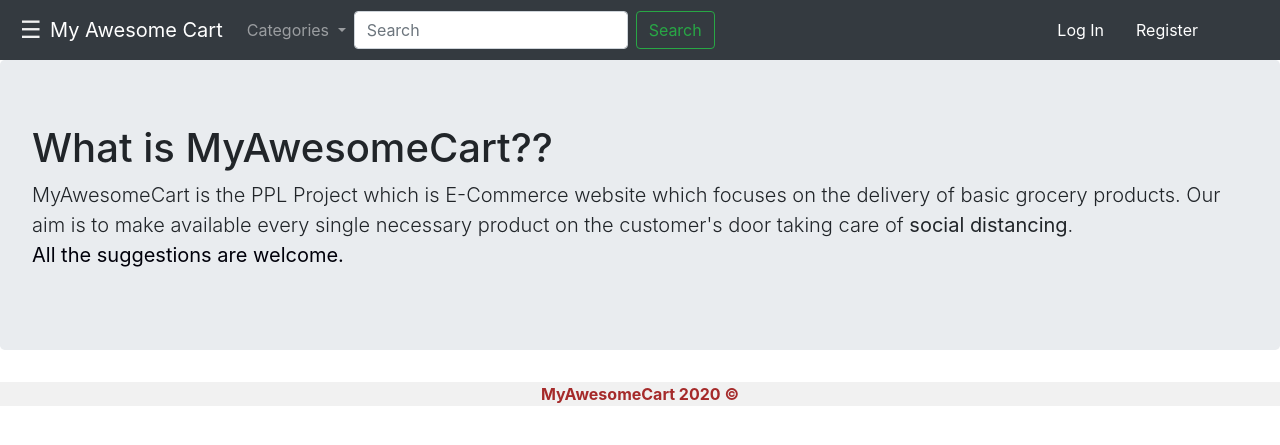
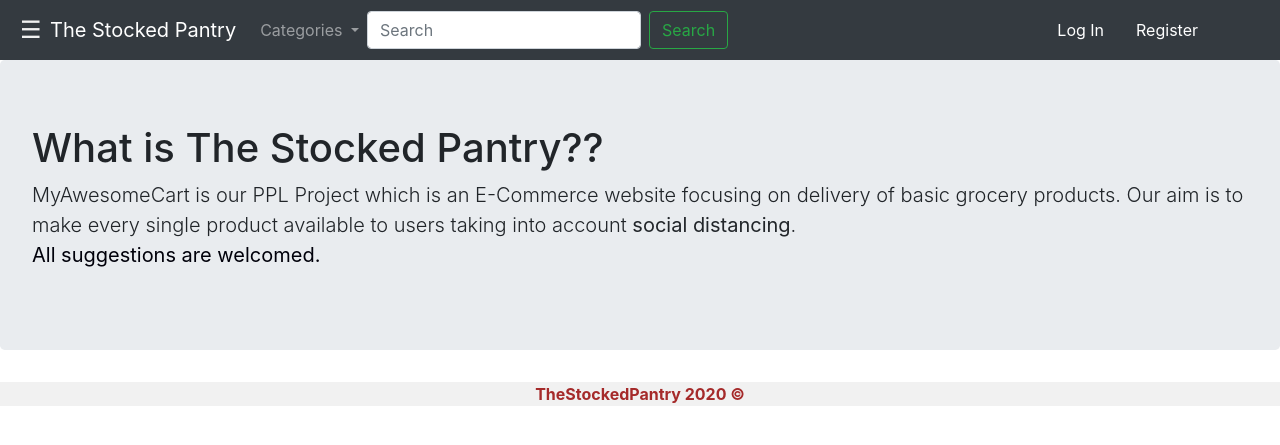
Before and after one commit to Roshan23699/E-Commercewebsite, a Django app: page /about/ in a window 1280 px wide. Shown: the top 445 px of the page. Run offline with Django 3.2, Linux system fonts and the light colour scheme; some libraries are stand-ins or nearby versions.

```diff
--- a/shop/templates/shop/about.html
+++ b/shop/templates/shop/about.html
@@ -1,13 +1,13 @@
 {% extends 'shop/basic.html' %}
 {% block body %}
 <div class="jumbotron">
-	<h1>What is MyAwesomeCart??</h1>
+	<h1>What is The Stocked Pantry??</h1>
 <p class="lead">
-	MyAwesomeCart is the PPL Project which is E-Commerce website which focuses on the delivery of basic grocery products.
-	Our aim is to make available every single necessary product on the customer's door taking care of
+	MyAwesomeCart is our PPL Project which is an E-Commerce website focusing on delivery of basic grocery products.
+	Our aim is to make every single product available to users taking into account
 	<b>social distancing</b>.
 	<br>
-	<b style="color:#00000a">All  the suggestions are welcome.</b>
+	<b style="color:#00000a">All suggestions are welcomed.</b>
 </p>
 </div>
 {% endblock %}
--- a/shop/templates/shop/basic.html
+++ b/shop/templates/shop/basic.html
@@ -12,7 +12,7 @@
 		<!-- <link rel="stylesheet" href="https://maxcdn.bootstrapcdn.com/bootstrap/3.3.7/css/bootstrap.min.css"> -->
 
 
-	<title>{% block title %}MyAwesomeCart, Home{% endblock %}</title>
+	<title>{% block title %}TheStockedPantry, Home{% endblock %}</title>
 	<style>
 		.nav-link {
 			display: inline-block;
@@ -92,7 +92,7 @@
 	<nav class="navbar navbar-expand-lg bg-dark navbar-inverse navbar-dark">
 		<span class="m-1" style="font-size:1.5rem;cursor:pointer;color:#f1f1f1" onclick="openNav()">&#9776;</span>
 		<span>&nbsp;</span>
-		<a class="navbar-brand" href="{% url 'shopHome' %}">My Awesome Cart</a>
+		<a class="navbar-brand" href="{% url 'shopHome' %}">The Stocked Pantry</a>
 
 		<button class="navbar-toggler" type="button" data-toggle="collapse" data-target="#navbarSupportedContent"
 		aria-controls="navbarSupportedContent" aria-expanded="false" aria-label="Toggle navigation">
@@ -113,7 +113,7 @@
 			<div class="dropdown-menu" aria-labelledby="navbarDropdown">
 				<a class="dropdown-item" href="{% url 'Grocery' %}">Grocery</a>
 				<a class="dropdown-item" href="{% url 'Vegetables' %}">Vegetables</a>
-				<div class="dropdown-divider"></div>
+<!--				<div class="dropdown-divider"></div>-->
 				<a class="dropdown-item" href="{% url 'Fruits' %}">Fruits</a>
 			</div>
 		</li>
@@ -131,7 +131,7 @@
 		{% if user.is_authenticated %}
 
 		<div class="nav-item ">
-			<a class="nav-link" href="{% url 'profile' %}"><img class="rounded-circle article-img" src="{{ request.user.profile.image.url }}" id="img" style="width:25px;"></a></div>
+			<a class="nav-link" href="{% url 'profile' %}"><img class="rounded-circle article-img" src="{{ request.user.profile.image.url }}" style="width:25px;"></a></div>
 <!--		<div class="nav-item ">-->
 <!--			<a class="nav-link" href="{% url 'profile' %}">{{ user.username }}</a>-->
 <!--		</div>-->
@@ -161,7 +161,7 @@
 	<div class="overlay-content">
 		<span class="" style="font-size:1.5rem;cursor:pointer;color:#f1f1f1;position:absolute;left:9%;top:5%;" onclick="closeNav()">&#9776;</span>
 		{% if user.is_authenticated %}
-		<a  href="{% url 'profile' %}"><img class="rounded-circle article-img" src="{{ request.user.profile.image.url }}" id="img" style="width:25px;"><b><small>&nbsp;&nbsp;Hello, {{request.user}}</small></b></a>
+		<a  href="{% url 'profile' %}"><img class="rounded-circle article-img" src="{{ request.user.profile.image.url }}" id="img" style="width:40px;"><b><small>&nbsp; {{request.user}}</small></b></a>
 		{% endif %}
 	  <a href="{% url 'AboutUs' %}">About</a>
 	  <a href="{% url 'wishlist' idz=0 typer='none' %}">Wishlist</a>
@@ -217,7 +217,7 @@ function closeNav() {
 
 {% block rest %}{% endblock %}
 <div class="footer">
-	<p>MyAwesomeCart 2020 &copy;</p>
+	<p>TheStockedPantry 2020 &copy;</p>
 </div>
 
 
--- a/shop/views.py
+++ b/shop/views.py
@@ -189,7 +189,7 @@ def order(request):
 	message = message + "\n"
 	message = message + f"Total Price: {sum1}"
 	message = message + "\n"
-	message = message + " Thank you for using MyAwesomeCart.\n"
+	message = message + " Thank you for using The Stocked Pantry.\n"
 	msg.set_content(message)
 	msg['Subject'] = subject
 	msg['From'] = "myawesomecart@gmail.com"
--- a/users/models.py
+++ b/users/models.py
@@ -74,6 +74,7 @@ class Orders(models.Model):
     date = models.DateTimeField(default=timezone.now)
     shipped = models.CharField(max_length=300, default='')
     iscancelled = models.BooleanField(default=False)
+    isdelivered = models.BooleanField(default=False)
     def __str__(self):
         return f"Product: {self.product_name}        User:{self.user}"
 
```
Also changed, not shown: shop/admin.py (+6 -3 lines), users/admin.py (+13 -1 lines), users/templates/users/history.html (+7 -1 lines), users/views.py (+18 -3 lines), db.sqlite3, media/shop/images/Slide2.png (added), media/shop/images/Slide3.png (added), media/shop/images/clock.jpg (added), media/shop/images/clock_VutsRRU.jpg (added), media/shop/images/slide1.jpg (added), users/migrations/0010_orders_isdelivered.py (added).
